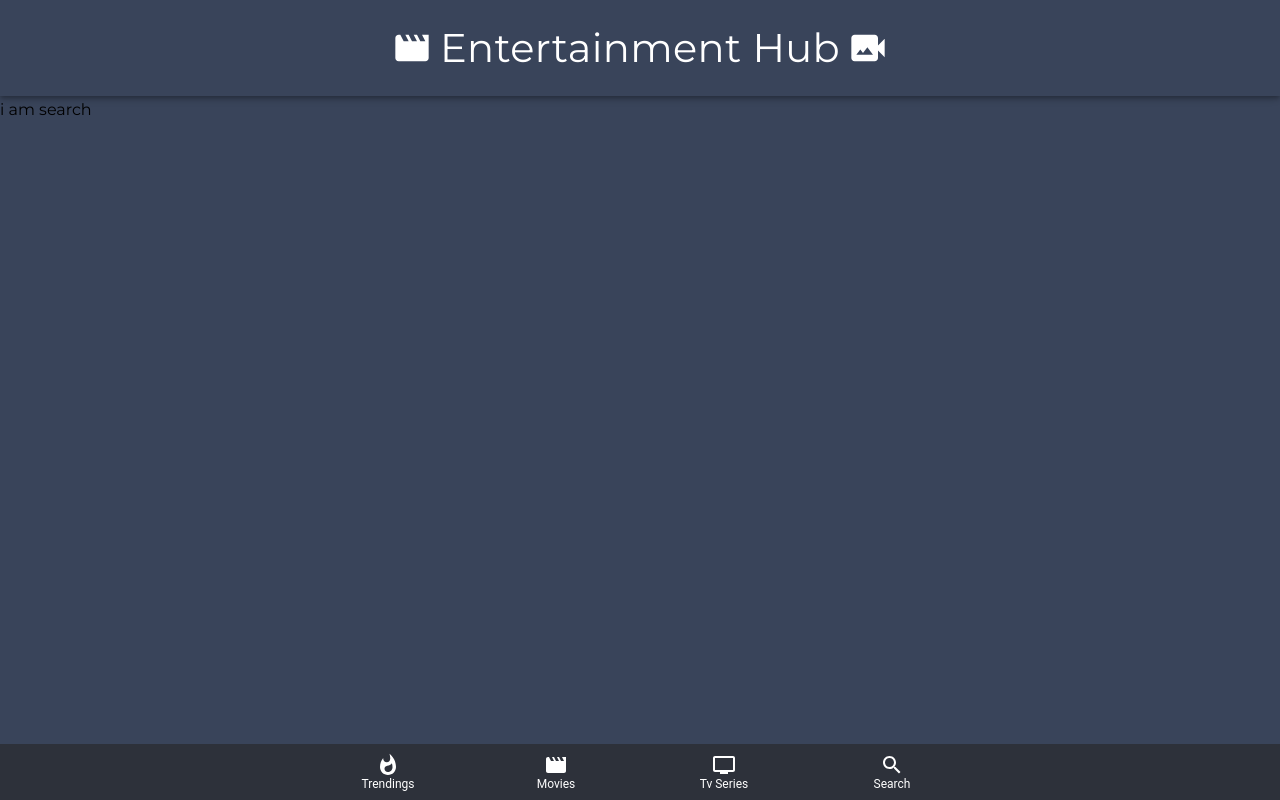
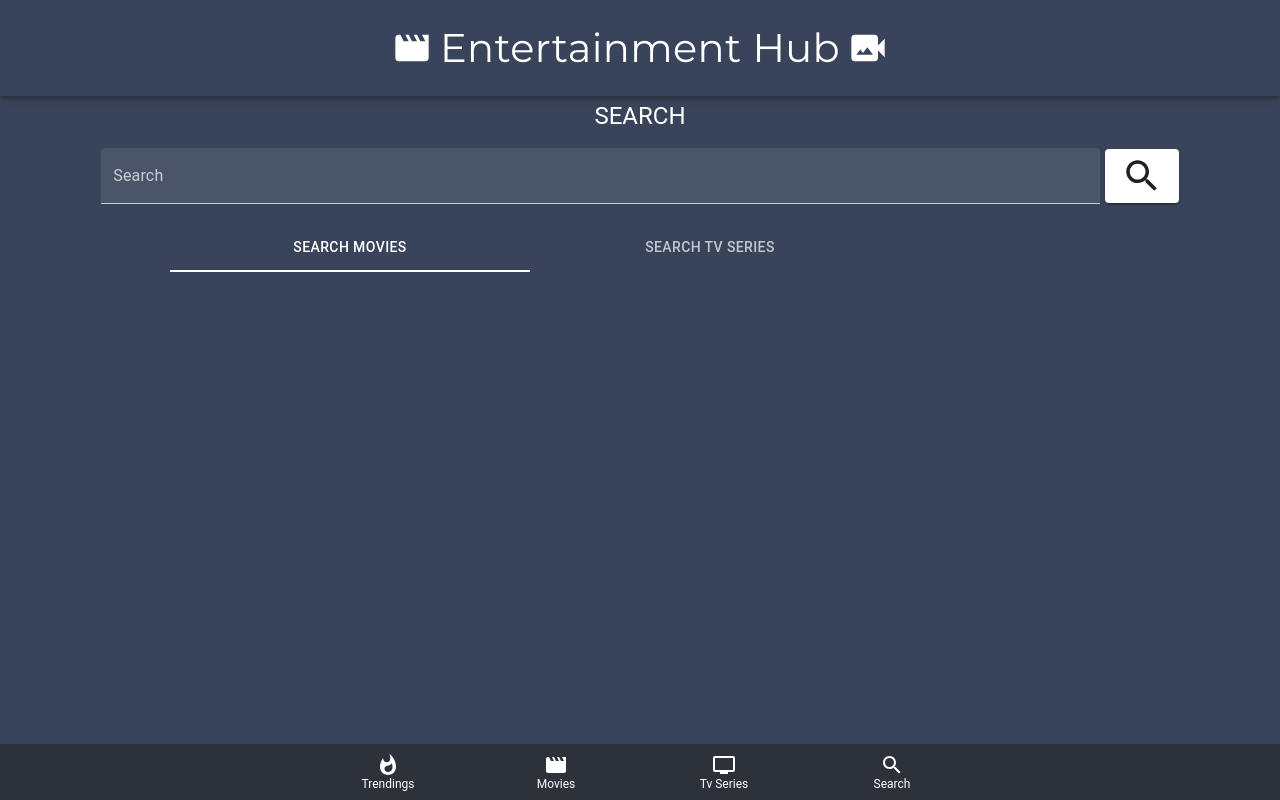
Before and after one commit to mathpativilas/movieapplication, a React (Create React App) app: page /search in a window 1280 px wide. Built offline with nearby package versions, Linux system fonts and the light colour scheme.

Commit message:
Seaech api fetched

```diff
--- a/src/components/pages/Search.js
+++ b/src/components/pages/Search.js
@@ -1,7 +1,96 @@
+import {
+  TextField,
+  Typography,
+  Box,
+  createTheme,
+  ThemeProvider,
+  Button,
+  Tabs,
+  Tab,
+  Stack,
+} from "@mui/material";
 import React from "react";
+import SearchIcon from "@mui/icons-material/Search";
+function Search() {
+  const [type, settype] = React.useState(0);
+  const [page, setpage] = React.useState(1);
+  const [searchtext, setsearchtext] = React.useState();
+  const [content, setcontent] = React.useState();
+  const [numofpage, setnumofpages] = React.useState();
 
-function Search() {
-  return <div>i am search</div>;
+  const darktheme = createTheme({
+    palette: {
+      mode: "dark",
+      primary: {
+        main: "#fff",
+      },
+    },
+  });
+  return (
+    <>
+      <Typography
+        variant="h5"
+        sx={{
+          color: "white",
+          textAlign: "center",
+        }}
+      >
+        SEARCH
+      </Typography>
+      <ThemeProvider theme={darktheme}>
+        <Box display="flex" justifyContent="center" alignItems="center" pt={2}>
+          <TextField
+            className="searchBox"
+            label="Search"
+            variant="filled"
+            sx={{
+              width: "78%",
+            }}
+          />
+          <Button
+            variant="contained"
+            sx={{
+              marginLeft: "5px",
+            }}
+          >
+            <SearchIcon
+              sx={{
+                fontSize: "42px",
+              }}
+            />
+          </Button>
+        </Box>
+
+        <Tabs
+          onChange={(event, newval) => {
+            settype(newval);
+            setpage(1);
+          }}
+          value={type}
+          aria-label="basic tabs example"
+          indicatorColor="primary"
+          textColor="primary"
+          sx={{
+            marginLeft: { xs: "10px", sm: "20px", md: "170px" },
+            paddingTop: "20px",
+          }}
+        >
+          <Tab
+            sx={{
+              width: "50%",
+            }}
+            label="Search Movies"
+          />
+          <Tab
+            sx={{
+              width: "50%",
+            }}
+            label="Search Tv Series"
+          />
+        </Tabs>
+      </ThemeProvider>
+    </>
+  );
 }
 
 export default Search;
```
